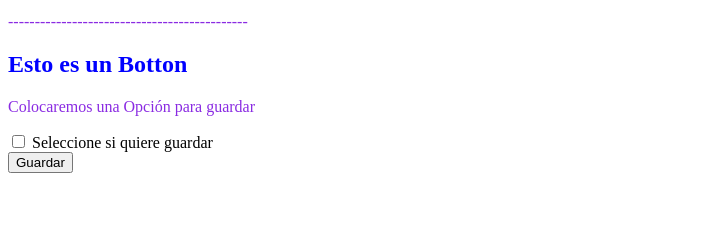
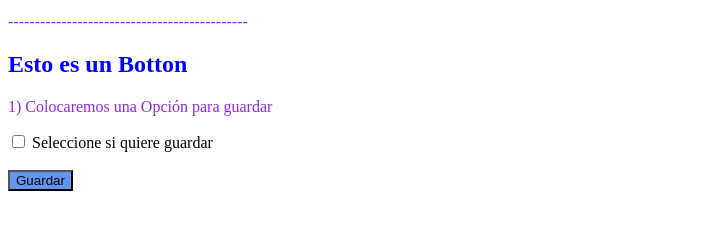
Before and after one commit to Jota-07/RepositorioA, a plain HTML site: page Index.html in a window 1280 px wide. Shown: the part 101-330 px from the top of the page, without its empty margins (0-726 px from the left). Drawn offline with Linux system fonts and the light colour scheme.

Commit message:
Se agrego un color al boton

```diff
--- a/Index.html
+++ b/Index.html
@@ -14,15 +14,14 @@
     <p>---------------------------------------------</p>
     <h2>Esto es un Botton</h2>
 
-    <p>Colocaremos una Opción para guardar</p>
+    <p>1) Colocaremos una Opción para guardar</p>
 
     <div class="form-check form-switch">
         <input class="form-check-input" type="checkbox" role="switch" id="flexSwitchCheckDefault">
         <label class="form-check-label" for="flexSwitchCheckDefault">Seleccione si quiere guardar</label>
-      </div>
-
-
-    <button>Guardar</button>
+    </div>
+      <br>
+    <button style="background-color: cornflowerblue">Guardar</button>
 
 
 </body>
--- a/Styles.css
+++ b/Styles.css
@@ -5,3 +5,7 @@ h2{
 p{
     color:blueviolet
 }
+
+span{
+    color: green;
+}
```
